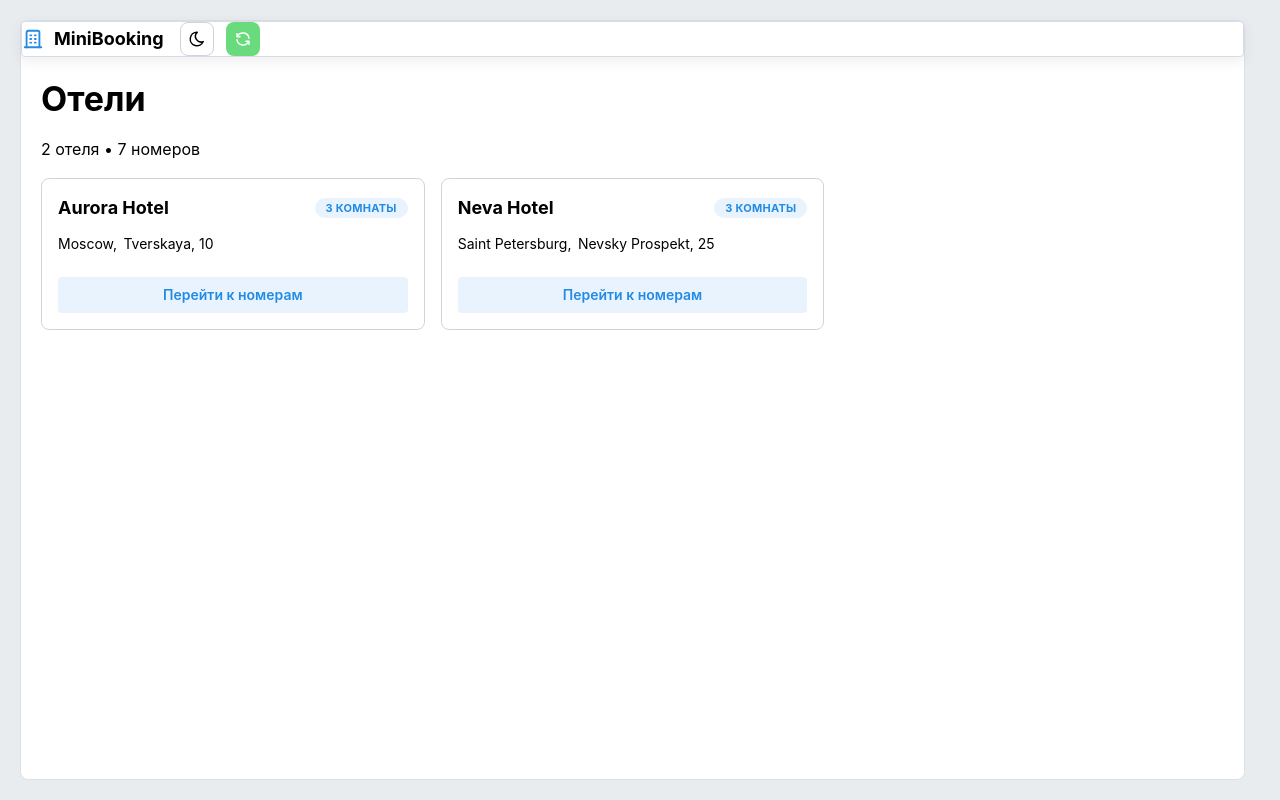
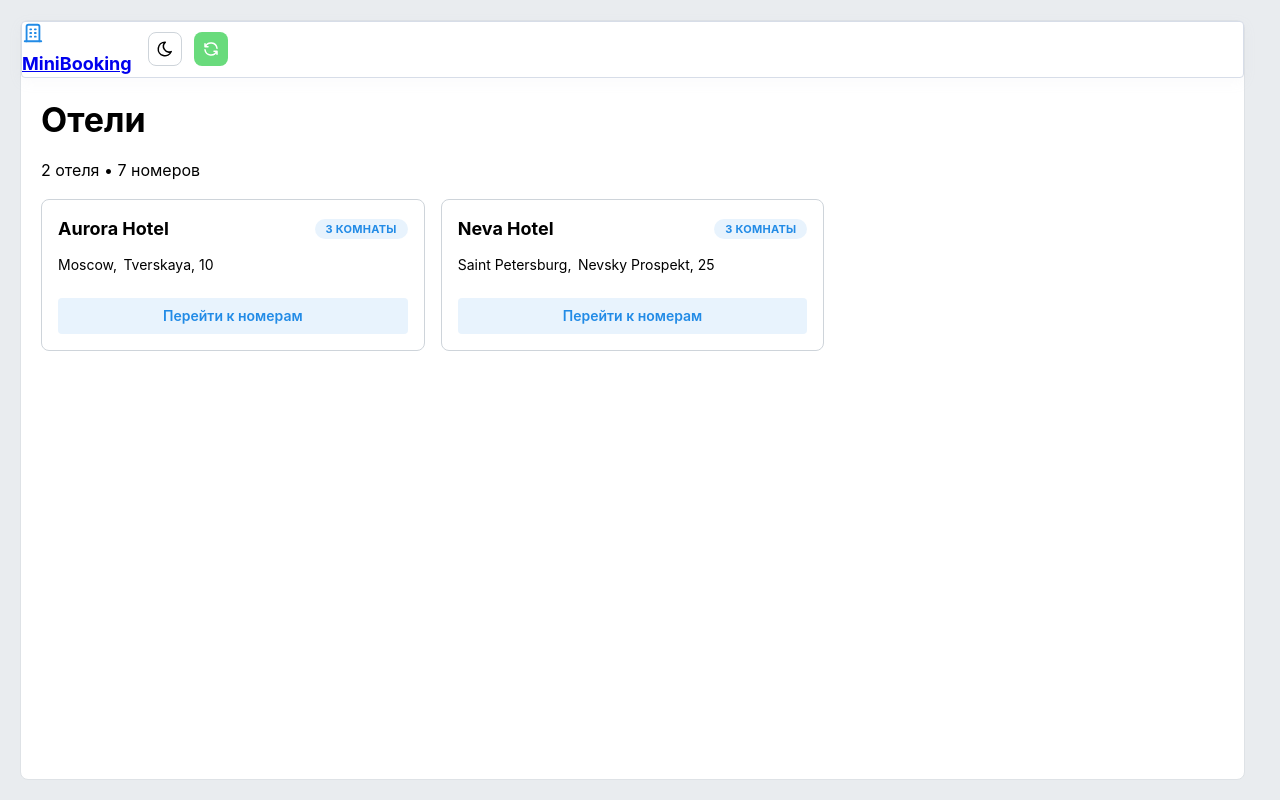
Before and after one commit to ivatra/mini_booking, a React (Vite) app in the folder apps/web/: page / in a window 1280 px wide. Built offline with nearby package versions, Linux system fonts and the light colour scheme.

Commit message:
feat (web header logo); on click go home page

```diff
--- a/apps/web/src/app/ui/layout/header/logo.tsx
+++ b/apps/web/src/app/ui/layout/header/logo.tsx
@@ -1,17 +1,23 @@
-import { Group, Title } from "@mantine/core";
+import { Box, Title } from "@mantine/core";
 import { IconBuilding } from "@tabler/icons-react";
+import { Link } from "react-router-dom";
+
+import s from "../layout.module.css";
 
 const iconColor =
   "light-dark(var(--mantine-color-blue-6), var(--mantine-color-blue-3))";
 
 const Logo = () => (
-  <Group gap="xs">
+  <Box
+    component={Link}
+    to="/"
+    className={s.headerLogo}>
     <IconBuilding
       size={22}
       style={{ color: iconColor }}
     />
     <Title order={4}>MiniBooking</Title>
-  </Group>
+  </Box>
 );
 
 export default Logo;
--- a/apps/web/src/app/ui/layout/layout.module.css
+++ b/apps/web/src/app/ui/layout/layout.module.css
@@ -19,7 +19,8 @@
 
 .header {
   border: 1px solid light-dark(#d7dde8, #343a46);
-  box-shadow: 0 4px 14px light-dark(rgba(22, 30, 46, 0.08), rgba(0, 0, 0, 0.35));
+  box-shadow: 0 4px 14px
+    light-dark(rgba(188, 194, 207, 0.08), rgba(0, 0, 0, 0.35));
 }
 
 .main {
@@ -35,3 +36,10 @@
   padding-left: var(--mantine-spacing-lg);
   padding-right: var(--mantine-spacing-lg);
 }
+
+.header_logo {
+  display: flex;
+  gap: var(--mantine-spacing-xs);
+  text-decoration: none;
+  color: inherit;
+}
```
